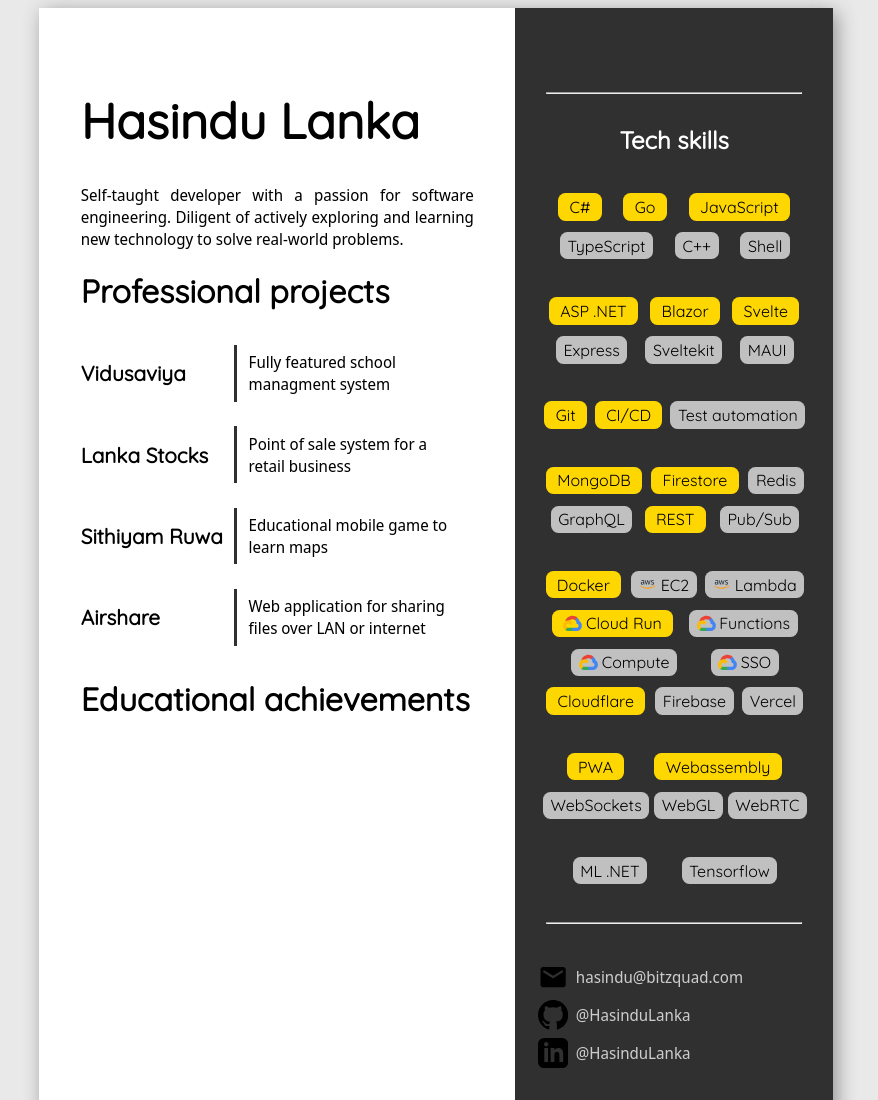
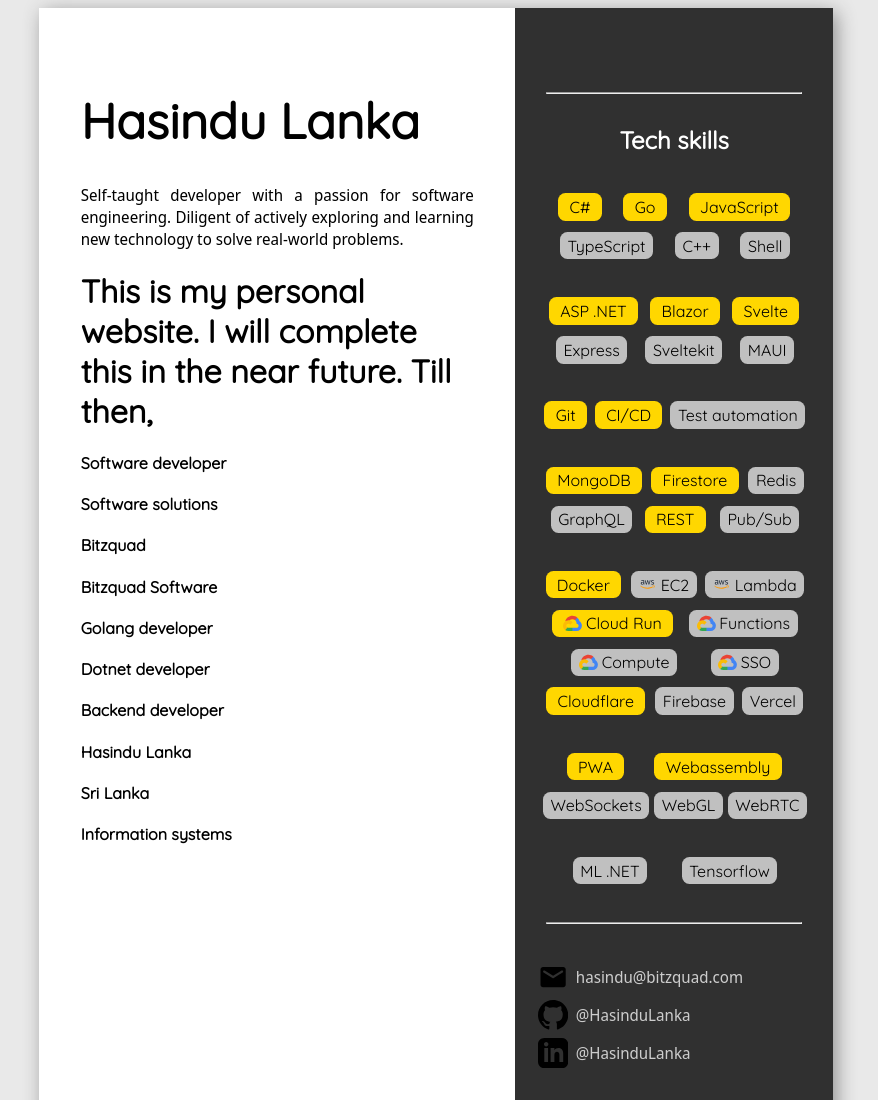
Before and after one commit to HasinduLanka/hasindu.lk, a plain HTML site: page index.html in a window 1280 px wide. Shown: the top 1100 px of the page, without its empty margins (204-1082 px from the left). Drawn offline with Linux system fonts and the light colour scheme.

Commit message:
keywords

```diff
--- a/index.html
+++ b/index.html
@@ -135,78 +135,42 @@
                     </p>
                 </div>
 
-                <h1>
-                    Professional projects
-                </h1>
 
-                <div style="display: grid; grid-template-columns: auto auto auto;
-                align-items: center; margin-right: 0.5cm; ">
-
-                    <div class="prof-proj">
-                        <h4> Vidusaviya </h4>
-                    </div>
-
-                    <div class="prof-proj-sep"> </div>
-
-                    <div class="prof-proj-desc">
-                        <div>
-                            <p>
-                                Fully featured school managment system
-                            </p>
-                        </div>
-                    </div>
-
-                    <div class="prof-proj">
-                        <h4> Lanka Stocks </h4>
-                    </div>
-
-                    <div class="prof-proj-sep"> </div>
-
-                    <div>
-                        <div>
-                            <p>
-                                Point of sale system for a retail business
-                            </p>
-                        </div>
-                    </div>
-
-                    <div class="prof-proj">
-                        <h4> Sithiyam Ruwa </h4>
-                    </div>
-
-                    <div class="prof-proj-sep"> </div>
-
-                    <div class="prof-proj-desc">
-                        <div>
-                            <p>
-                                Educational mobile game to learn maps
-                            </p>
-                        </div>
-                    </div>
-
-                    <div class="prof-proj">
-                        <h4> Airshare </h4>
-                    </div>
-
-                    <div class="prof-proj-sep"> </div>
-
-                    <div class="prof-proj-desc">
-                        <div>
-                            <p>
-                                Web application for sharing files over LAN or internet
-                            </p>
-                        </div>
-                    </div>
-
-
-
-
-                </div>
 
                 <div>
                     <h1>
-                        Educational achievements
+                        This is my personal website. I will complete this in the near future. Till then,
                     </h1>
+                    <h4>
+                        Software developer
+                    </h4>
+                    <h4>
+                        Software solutions
+                    </h4>
+                    <h4>
+                        Bitzquad
+                    </h4>
+                    <h4>
+                        Bitzquad Software
+                    </h4>
+                    <h4>
+                        Golang developer
+                    </h4>
+                    <h4>
+                        Dotnet developer
+                    </h4>
+                    <h4>
+                        Backend developer
+                    </h4>
+                    <h4>
+                        Hasindu Lanka
+                    </h4>
+                    <h4>
+                        Sri Lanka
+                    </h4>
+                    <h4>
+                        Information systems
+                    </h4>
                 </div>
 
             </div>
```
